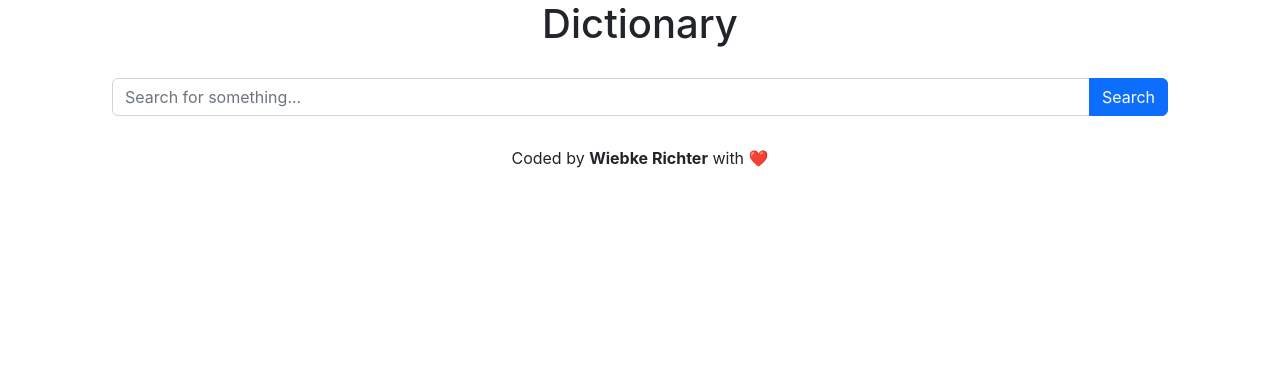
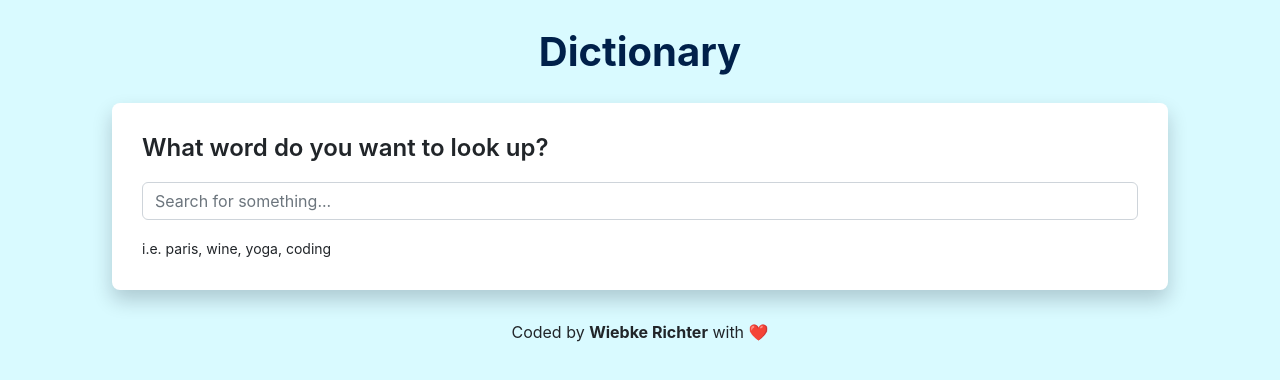
Before and after one commit to wiebkerichter/dictionary-react-wr, a React (Create React App) app: page / in a window 1280 px wide. Shown: the top 380 px of the page. Built offline with nearby package versions, Linux system fonts and the light colour scheme.

Commit message:
styled the Dictionary

```diff
--- a/src/App.css
+++ b/src/App.css
@@ -1,4 +1,17 @@
+body {
+  background-color: #d9faff;
+}
 footer {
   text-align: center;
   margin: 30px auto;
 }
+
+h2 {
+  font-style: normal;
+  font-weight: 600;
+  font-size: 40px;
+  line-height: 43px;
+  color: #00204a;
+  margin: 30px auto;
+  font-weight: bold;
+}
--- a/src/App.js
+++ b/src/App.js
@@ -6,7 +6,7 @@ function App() {
     <div className="App">
       <div className="container">
         <header className="text-center">
-          <h1>Dictionary</h1>
+          <h2>Dictionary</h2>
         </header>
         <Dictionary />
         <footer className="footer">
--- a/src/Dictionary.css
+++ b/src/Dictionary.css
@@ -1,3 +1,20 @@
 .Dictionary {
   margin: 30px;
 }
+
+.Dictionary section {
+  background: white;
+  margin: 0 auto 30px auto;
+  padding: 30px;
+  box-shadow: 0 10px 20px rgb(0, 13, 29, 0.2);
+  border-radius: 8px;
+}
+
+.Dictionary label {
+  font-weight: 600;
+  font-style: normal;
+  font-size: 24px;
+  margin-bottom: 20px;
+  display: block;
+  line-height: 29px;
+}
--- a/src/Dictionary.js
+++ b/src/Dictionary.js
@@ -26,6 +26,8 @@ export default function Dictionary() {
 
   return (
     <div className="Dictionary">
+      <section>
+        <label>What word do you want to look up?</label>
         <form onSubmit={handleSubmit} className=" input-group mb-3">
           <input
             type="search"
@@ -33,10 +35,9 @@ export default function Dictionary() {
             onChange={updateKeyword}
             className="form-control"
           />
-        <button type="submit" value="Search" className="btn btn-primary">
-          Search
-        </button>
         </form>
+        <small className="hint">i.e. paris, wine, yoga, coding</small>
+      </section>
       <Results results={results} />
     </div>
   );
--- /dev/null
+++ b/src/Meaning.css
@@ -0,0 +1,14 @@
+.Meaning h3 {
+  font-weight: 600;
+  font-size: 24px;
+  line-height: 29px;
+  margin-bottom: 20px;
+  color: #000;
+}
+
+.Meaning p {
+  font-size: 14px;
+  line-height: 17px;
+  color: #000;
+  margin: 20px 0 10px;
+}
--- a/src/Meaning.js
+++ b/src/Meaning.js
@@ -1,23 +1,25 @@
 import React from "react";
-import Synonyms from "./Synonyms";
+import "./Meaning.css";
 
 export default function Meaning(props) {
   if (props.meaning) {
     return (
       <div className="Meaning">
+        <section>
           <h3>{props.meaning.partOfSpeech}</h3>
           {props.meaning.definitions.map(function (definition, index) {
             return (
               <div key={index}>
-              <strong>Definition:</strong> {definition.definition}
+                <strong>Similar:</strong>
                 <br />
-              <strong>Example:</strong> <em>{definition.example}</em>
+                <p>{definition.definition}</p>
+                <p>
+                  <em>{definition.example}</em>
+                </p>
               </div>
             );
           })}
-        <div>
-          <Synonyms synonyms={props.meaning.synonyms} />
-        </div>
+        </section>
       </div>
     );
   } else {
--- /dev/null
+++ b/src/Phonetic.css
@@ -0,0 +1,14 @@
+.Phonetic {
+  margin-top: 25px;
+}
+.Phonetic a {
+  color: #00204a;
+  font-weight: 400;
+  margin-right: 15px;
+  font-size: 14px;
+  line-height: 17px;
+  padding: 8px 18px;
+  border: 1px solid #ddd;
+  border-radius: 50px;
+  text-decoration: none;
+}
--- a/src/Phonetic.js
+++ b/src/Phonetic.js
@@ -1,4 +1,5 @@
 import React from "react";
+import "./Phonetic.css";
 
 export default function Phonetic(props) {
   if (props.phonetic) {
@@ -6,8 +7,7 @@ export default function Phonetic(props) {
       <div className="Phonetic">
         <a href={props.phonetic.audio} target="_blank" rel="noreferrer">
           Listen
-        </a>
-        <br />
+        </a>{" "}
         {props.phonetic.text}
       </div>
     );
--- /dev/null
+++ b/src/Results.css
@@ -0,0 +1,7 @@
+.Results h1 {
+  font-style: normal;
+  font-weight: 600;
+  font-size: 36px;
+  line-height: 43px;
+  color: #000;
+}
--- a/src/Results.js
+++ b/src/Results.js
@@ -1,13 +1,15 @@
 import React from "react";
 import Meaning from "./Meaning";
 import Phonetic from "./Phonetic";
+import "./Results.css";
 
 export default function Results(props) {
   console.log(props.results);
   if (props.results) {
     return (
       <div className="Results">
-        <h2>{props.results.word}</h2>
+        <section>
+          <h1>{props.results.word}</h1>
           {props.results.phonetics.map(function (phonetic, index) {
             return (
               <div key={index}>
@@ -15,6 +17,7 @@ export default function Results(props) {
               </div>
             );
           })}
+        </section>
         {props.results.meanings.map(function (meaning, index) {
           return (
             <div key={index}>
--- a/src/Synonyms.js
+++ /dev/null
@@ -1,15 +0,0 @@
-import React from "react";
-
-export default function Synonyms(props) {
-  if (props.synonyms) {
-    return (
-      <ul className="Synonyms">
-        {props.synonyms.map(function (synonym, index) {
-          return <li key={index}>{synonym}</li>;
-        })}
-      </ul>
-    );
-  } else {
-    return null;
-  }
-}
```
Lines whose indentation alone changed are shown as unchanged.
